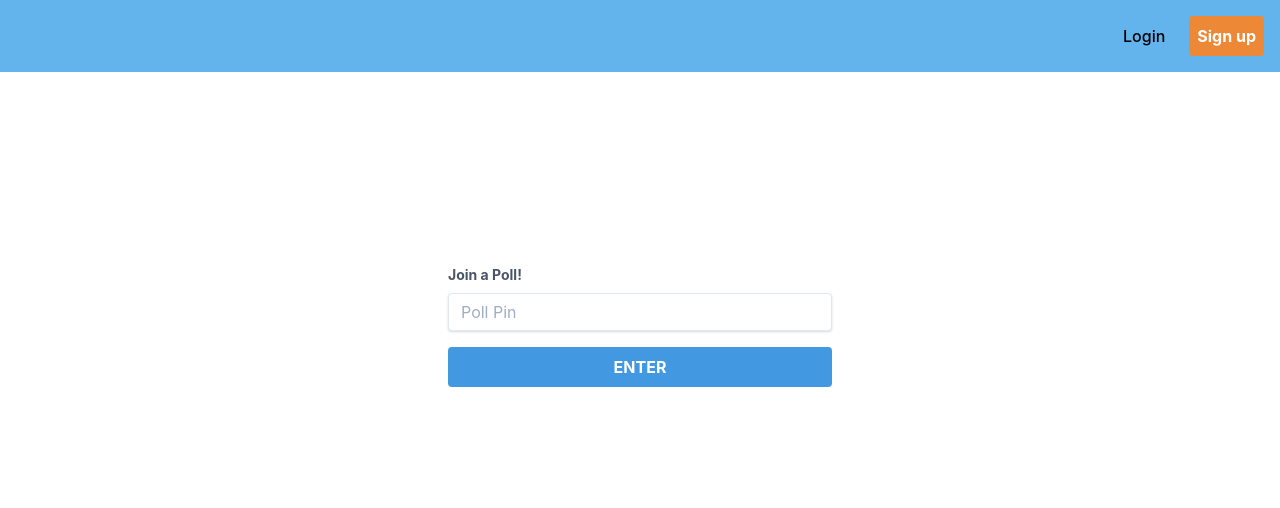
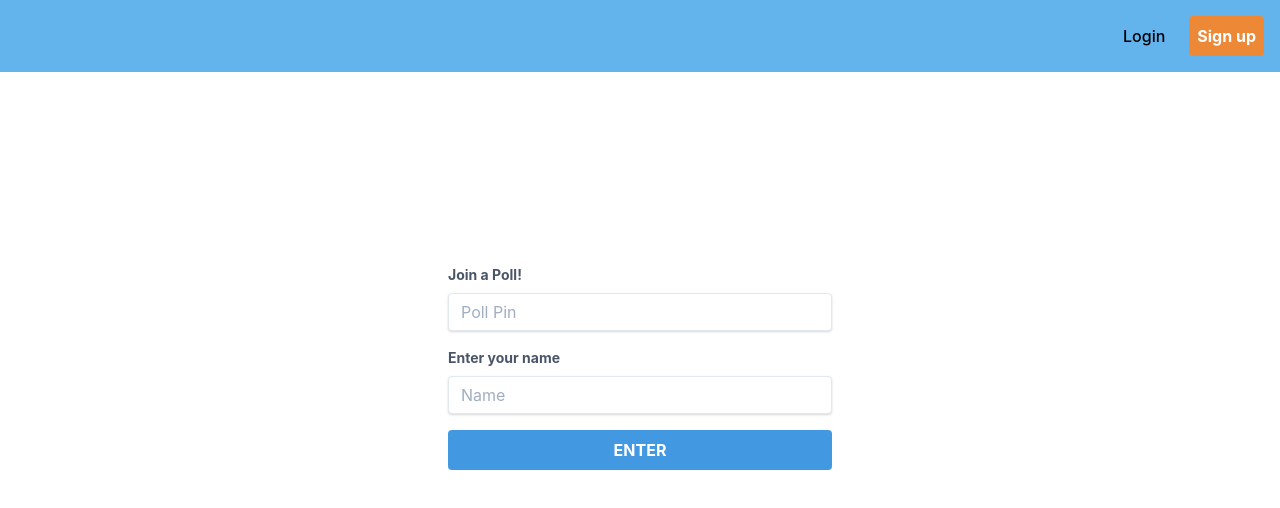
Before and after one commit to aukcode/Ballot, a React (Create React App) app in the folder packages/ballot-web/: page / in a window 1280 px wide. Shown: the top 508 px of the page. Built offline with nearby package versions, Linux system fonts and the light colour scheme.

Commit message:
fix styling and add name

```diff
--- a/packages/ballot-web/src/routes/home/Home.tsx
+++ b/packages/ballot-web/src/routes/home/Home.tsx
@@ -7,14 +7,19 @@ interface HomeProps {}
 
 const Home = (props: HomeProps) => {
   const [pin, setPin] = useState<string>('');
+  const [name, setName] = useState<string>('');
 
   const handlePinChange = (e: ChangeEvent<HTMLInputElement>) => {
     setPin(e.target.value);
     console.log(pin);
   };
+  const handleNameChange = (e: ChangeEvent<HTMLInputElement>) => {
+    setName(e.target.value);
+    console.log(name);
+  };
 
   const handleSubmit = () => {
-    alert(pin);
+    alert(pin + ', ' + name);
   };
 
   return (
@@ -26,7 +31,7 @@ const Home = (props: HomeProps) => {
         </p>
       </div>
 
-      <div className="max-w-sm mx-auto mt-48">
+      <div className="mt-48 mx-3 sm:mx-auto sm:max-w-sm">
         <form onSubmit={handleSubmit}>
           <div className="mb-4 mt-4">
             <label
@@ -44,15 +49,29 @@ const Home = (props: HomeProps) => {
               onChange={handlePinChange}
             />
           </div>
+          <div className="mb-4 mt-4">
+            <label
+              className="block text-gray-700 text-sm font-bold mb-2"
+              htmlFor="name"
+            >
+              Enter your name
+            </label>
+            <input
+              className="shadow appearance-none border rounded w-full py-2 px-3 text-gray-700 leading-tight focus:outline-none focus:shadow-outline"
+              type="text"
+              id="name"
+              placeholder="Name"
+              value={name}
+              onChange={handleNameChange}
+            />
+          </div>
 
-          <div className="flex items-center justify-between">
           <button
             className="w-full bg-blue-500 hover:bg-blue-700 text-white font-bold py-2 px-4 rounded focus:outline-none focus:shadow-outline"
             type="submit"
           >
             ENTER
           </button>
-          </div>
         </form>
       </div>
     </div>
```
Also changed, not shown: packages/ballot-web/public/index.html (+1 -22 lines). Lines whose indentation alone changed are shown as unchanged.
